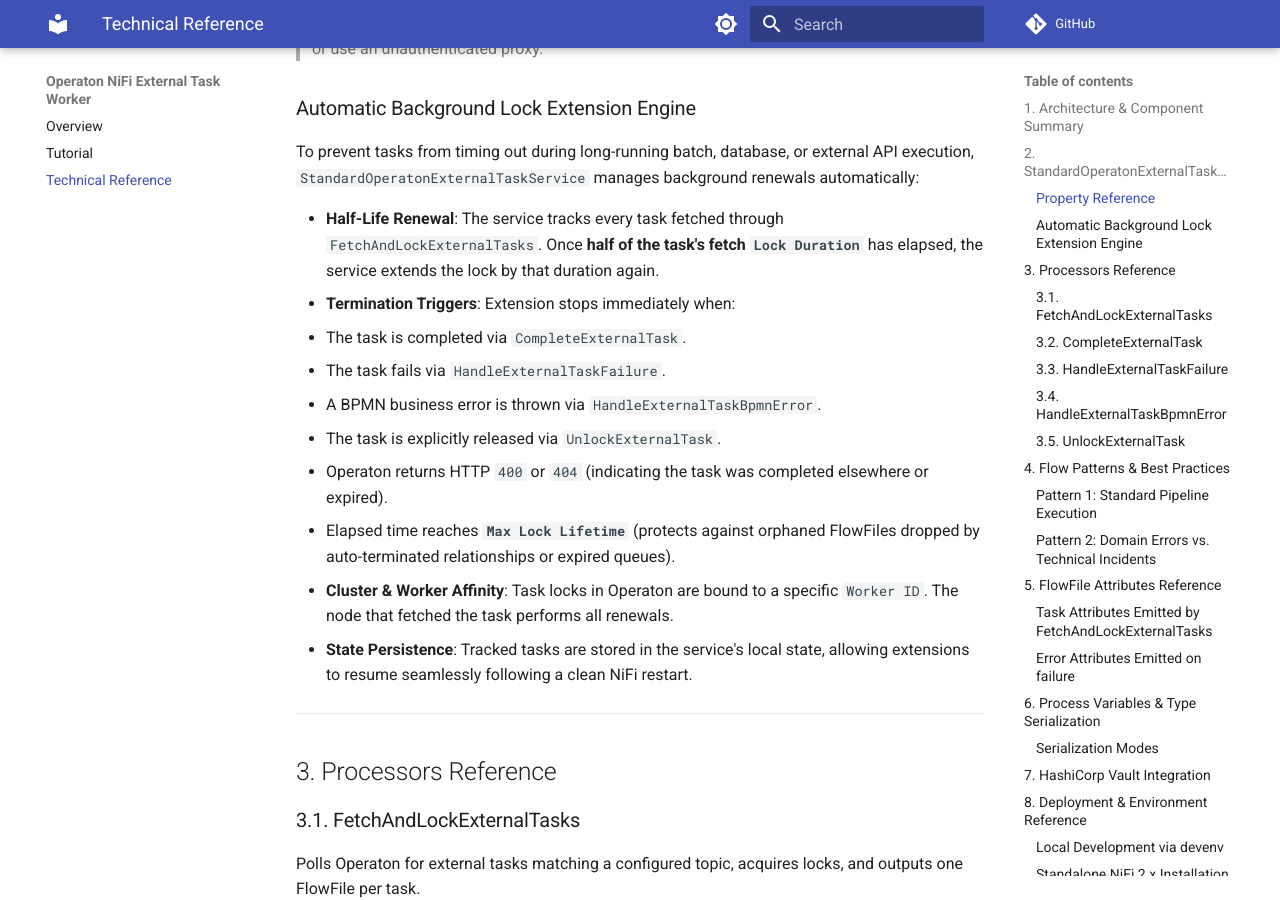
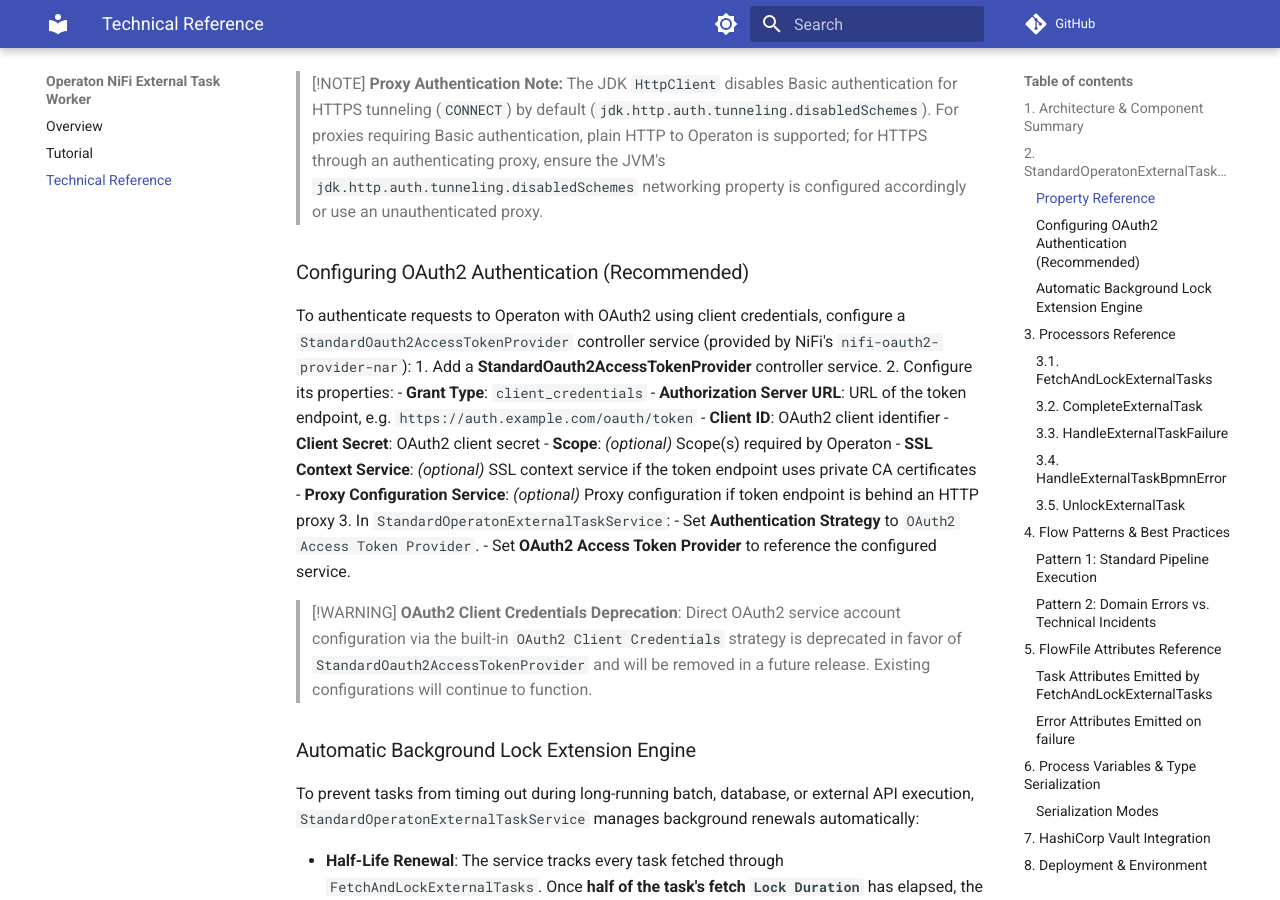
Before and after one commit to datakurre/operaton-nifi-service, an MkDocs documentation site: the page built from docs/reference.md, in a window 1280 px wide and 900 px high, scrolled down 2956 px. Built offline with MkDocs 1.6.1 and Material for MkDocs 9.7.7, drawn with Linux system fonts in a browser that asks for light colours; comment, search, counter and statistics services are not loaded; some of the changed text lies outside the part shown.

Commit message:
feat(controller): deprecate built-in OAuth2 client-credentials implementation
Mark OAUTH2_CLIENT_CREDENTIALS strategy, properties, and OAuth2TokenManager
as @Deprecated in favor of StandardOauth2AccessTokenProvider. Emit warning log
when enabling with OAUTH2_CLIENT_CREDENTIALS and document recommended
configuration in reference and README docs.

Assisted-by: Antigravity (Gemini 3.8 Flash)

```diff
--- a/docs/reference.md
+++ b/docs/reference.md
@@ -42,12 +42,12 @@ The controller service wraps the Operaton External Task REST API, maintains acti
 | **Worker ID** | `nifi-${hostname()}` | No | Yes (EL: `ENVIRONMENT`) | Unique identifier for the worker node holding the task lock. |
 | **SSL Context Service** | *(none)* | No | No | SSL Context Service providing trust store (and key store for mutual TLS) for HTTPS connections to Operaton and OAuth2 Token Endpoint. JVM default trust store is used when not set. |
 | **Proxy Configuration Service** | *(none)* | No | No | Specifies the Proxy Configuration Controller Service to proxy network requests to Operaton. |
-| **Authentication Strategy** | `None` | No | No | How requests to the Operaton REST API are authenticated. Allowable values: `None`, `HTTP Basic`, `Bearer Token`, `OAuth2 Access Token Provider`, `OAuth2 Client Credentials`. Dependent credential properties are displayed and validated based on this selection. |
-| **OAuth2 Access Token Provider** | *(none)* | No | No | Controller service reference (`OAuth2AccessTokenProvider`) for managed OAuth2 tokens. Required when Authentication Strategy is `OAuth2 Access Token Provider`. |
-| **OAuth2 Token Endpoint** | *(none)* | No | Yes (EL: `ENVIRONMENT`) | Token URL for dynamic `client_credentials` grant authentication. Required when Authentication Strategy is `OAuth2 Client Credentials`. |
-| **OAuth2 Client ID** | *(none)* | No | Yes (EL: `ENVIRONMENT`) | OAuth2 Client ID for service account authentication. Required when Authentication Strategy is `OAuth2 Client Credentials`. |
-| **OAuth2 Client Secret** | *(none)* | Yes | Yes (EL: `ENVIRONMENT`) | OAuth2 Client Secret (sensitive; for Vault / Parameter Contexts). Required when Authentication Strategy is `OAuth2 Client Credentials`. |
-| **OAuth2 Scope** | *(none)* | No | Yes (EL: `ENVIRONMENT`) | Optional scope(s) for the OAuth2 client credentials grant. Shown when Authentication Strategy is `OAuth2 Client Credentials`. |
+| **Authentication Strategy** | `None` | No | No | How requests to the Operaton REST API are authenticated. Allowable values: `None`, `HTTP Basic`, `Bearer Token`, `OAuth2 Access Token Provider`, `OAuth2 Client Credentials` *(Deprecated)*. Dependent credential properties are displayed and validated based on this selection. |
+| **OAuth2 Access Token Provider** | *(none)* | No | No | Controller service reference (`OAuth2AccessTokenProvider`) for managed OAuth2 tokens. Recommended for OAuth2 authentication. Required when Authentication Strategy is `OAuth2 Access Token Provider`. |
+| **OAuth2 Token Endpoint** | *(none)* | No | Yes (EL: `ENVIRONMENT`) | *(Deprecated: use OAuth2 Access Token Provider)* Token URL for dynamic `client_credentials` grant authentication. Required when Authentication Strategy is `OAuth2 Client Credentials`. |
+| **OAuth2 Client ID** | *(none)* | No | Yes (EL: `ENVIRONMENT`) | *(Deprecated: use OAuth2 Access Token Provider)* OAuth2 Client ID for service account authentication. Required when Authentication Strategy is `OAuth2 Client Credentials`. |
+| **OAuth2 Client Secret** | *(none)* | Yes | Yes (EL: `ENVIRONMENT`) | *(Deprecated: use OAuth2 Access Token Provider)* OAuth2 Client Secret (sensitive; for Vault / Parameter Contexts). Required when Authentication Strategy is `OAuth2 Client Credentials`. |
+| **OAuth2 Scope** | *(none)* | No | Yes (EL: `ENVIRONMENT`) | *(Deprecated: use OAuth2 Access Token Provider)* Optional scope(s) for the OAuth2 client credentials grant. Shown when Authentication Strategy is `OAuth2 Client Credentials`. |
 | **Bearer Token** | *(none)* | Yes | Yes (EL: `ENVIRONMENT`) | Fixed Bearer / JWT token for static authorization headers. Required when Authentication Strategy is `Bearer Token`. |
 | **Username** | *(none)* | No | Yes (EL: `ENVIRONMENT`) | HTTP Basic Auth username (`#{username}`). Required when Authentication Strategy is `HTTP Basic`. |
 | **Password** | *(none)* | Yes | Yes (EL: `ENVIRONMENT`) | HTTP Basic Auth password (sensitive; `#{password}`). Shown when Authentication Strategy is `HTTP Basic`. |
@@ -56,6 +56,25 @@ The controller service wraps the Operaton External Task REST API, maintains acti
 
 > [!NOTE]
 > **Proxy Authentication Note:** The JDK `HttpClient` disables Basic authentication for HTTPS tunneling (`CONNECT`) by default (`jdk.http.auth.tunneling.disabledSchemes`). For proxies requiring Basic authentication, plain HTTP to Operaton is supported; for HTTPS through an authenticating proxy, ensure the JVM's `jdk.http.auth.tunneling.disabledSchemes` networking property is configured accordingly or use an unauthenticated proxy.
+
+### Configuring OAuth2 Authentication (Recommended)
+
+To authenticate requests to Operaton with OAuth2 using client credentials, configure a `StandardOauth2AccessTokenProvider` controller service (provided by NiFi's `nifi-oauth2-provider-nar`):
+1. Add a **StandardOauth2AccessTokenProvider** controller service.
+2. Configure its properties:
+   - **Grant Type**: `client_credentials`
+   - **Authorization Server URL**: URL of the token endpoint, e.g. `https://auth.example.com/oauth/token`
+   - **Client ID**: OAuth2 client identifier
+   - **Client Secret**: OAuth2 client secret
+   - **Scope**: *(optional)* Scope(s) required by Operaton
+   - **SSL Context Service**: *(optional)* SSL context service if the token endpoint uses private CA certificates
+   - **Proxy Configuration Service**: *(optional)* Proxy configuration if token endpoint is behind an HTTP proxy
+3. In `StandardOperatonExternalTaskService`:
+   - Set **Authentication Strategy** to `OAuth2 Access Token Provider`.
+   - Set **OAuth2 Access Token Provider** to reference the configured service.
+
+> [!WARNING]
+> **OAuth2 Client Credentials Deprecation**: Direct OAuth2 service account configuration via the built-in `OAuth2 Client Credentials` strategy is deprecated in favor of `StandardOauth2AccessTokenProvider` and will be removed in a future release. Existing configurations will continue to function.
 
 ### Automatic Background Lock Extension Engine
 
```
Also changed, not shown: README.md (+16 -1 lines), 3 other files.
